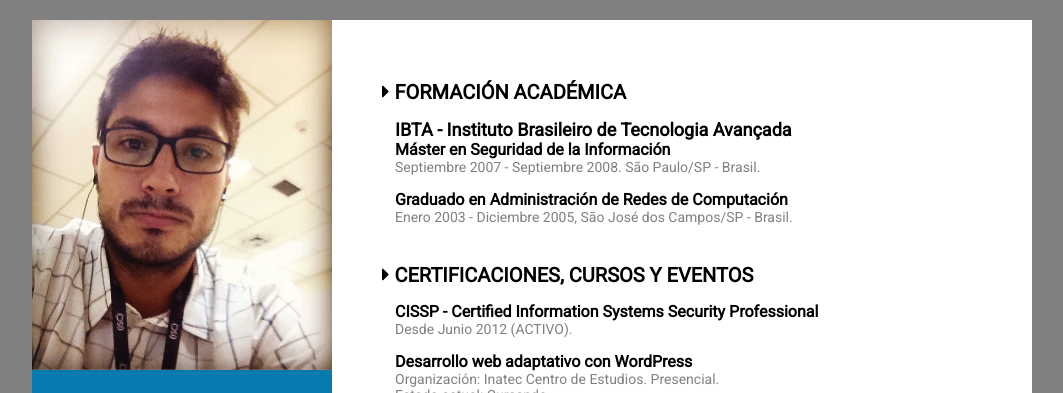
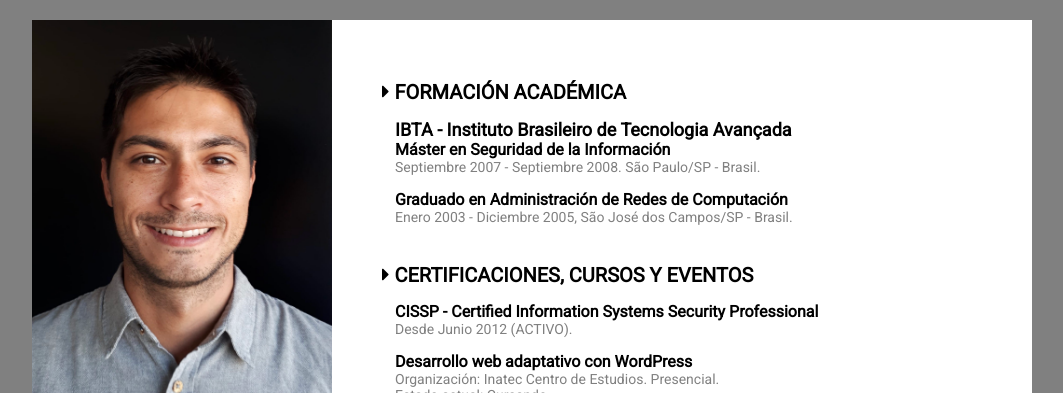
Before and after one commit to romeucr/romeucr.github.io, a plain HTML site: page index.html in a window 1280 px wide. Shown: the top 393 px of the page, without its empty margins (108-1171 px from the left). Drawn offline with Linux system fonts and the light colour scheme.

Commit message:
New photo

```diff
--- a/css/styles.css
+++ b/css/styles.css
@@ -58,7 +58,7 @@ h3 {
 
 img {
    width: 300px;
-   height: 350px;
+   height: 380px;
 }
 
 .peq-resumen,
--- a/index.html
+++ b/index.html
@@ -18,7 +18,7 @@
 
    <div class="body-content">
       <div class="left-container">
-         <img src="img/profile.jpg" alt="">
+         <img src="img/profile.jpeg" alt="">
 
          <div id="name-age">
             <h1>Romeu Castro Rodrigues</h1>
```
Also changed, not shown: img/profile.jpeg (added), img/profile.jpg (deleted), 1 other file.
